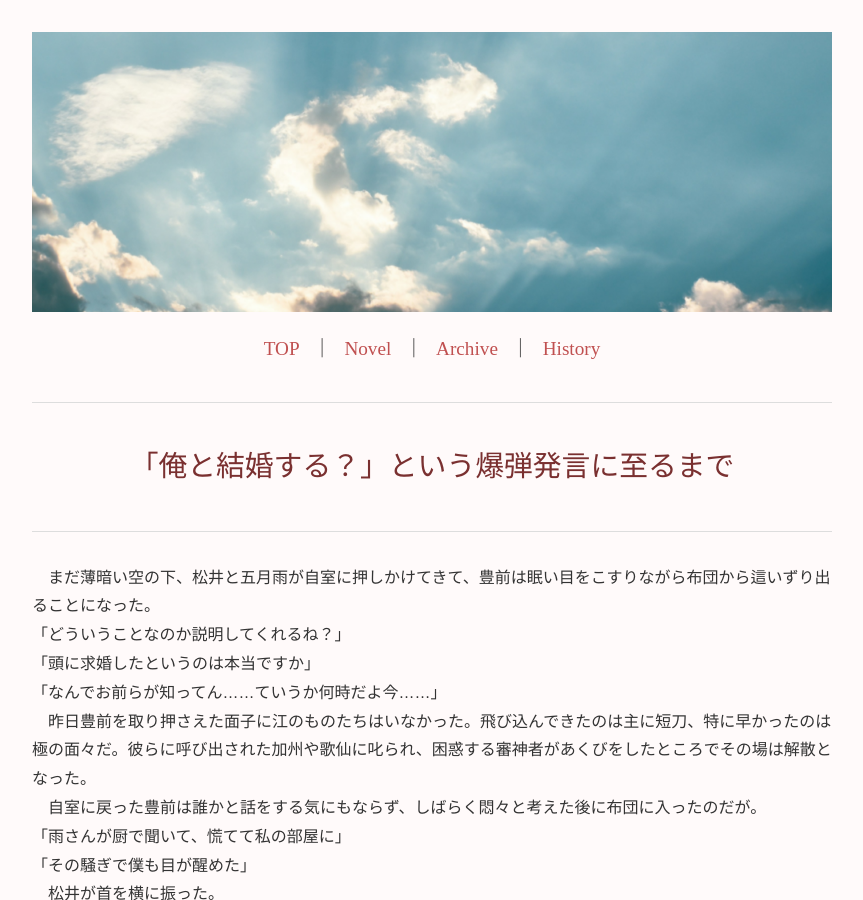
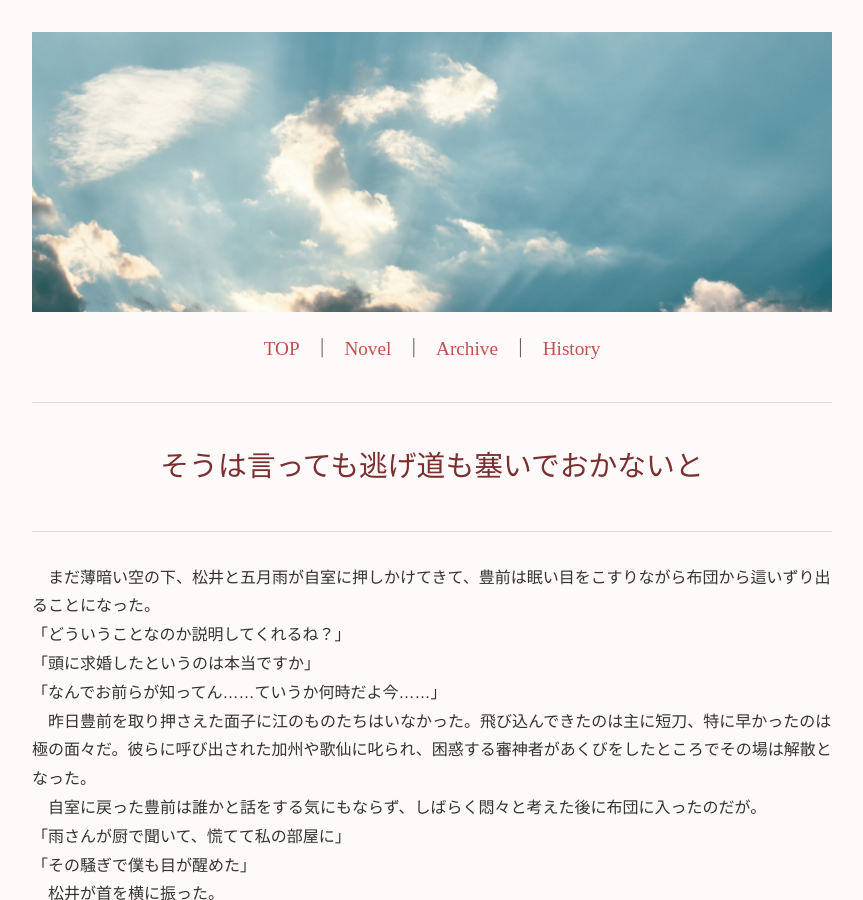
Before and after one commit to fjst160/lemon160, a Jekyll site: the page built from _novels/01-02.md, in a window 1280 px wide and 900 px high. Shown: the whole window, without its empty margins (208-1071 px from the left). Built offline with Jekyll 4.4.1, drawn with Linux system fonts in a browser that asks for light colours.

Commit message:
Update 01-02.md

```diff
--- a/_novels/01-02.md
+++ b/_novels/01-02.md
@@ -1,7 +1,7 @@
 ---
 layout: novel
 
-title: 「俺と結婚する？」という爆弾発言に至るまで
+title: そうは言っても逃げ道も塞いでおかないと
 
 series_id: "01"
 episode: "02"
```
